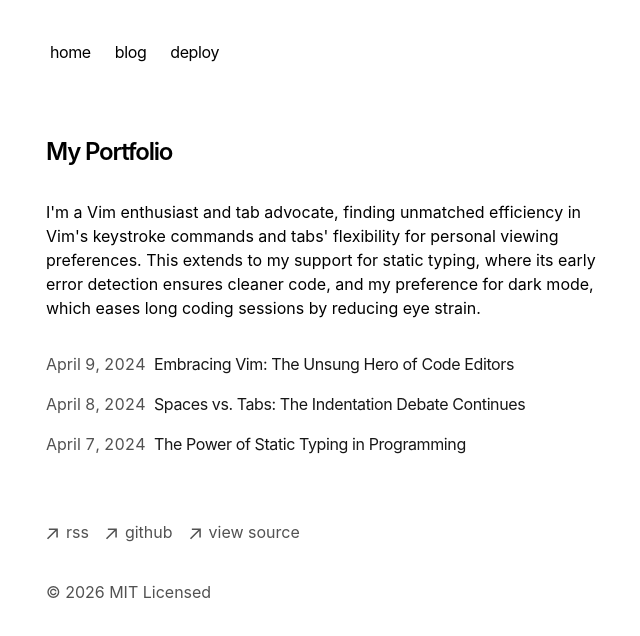
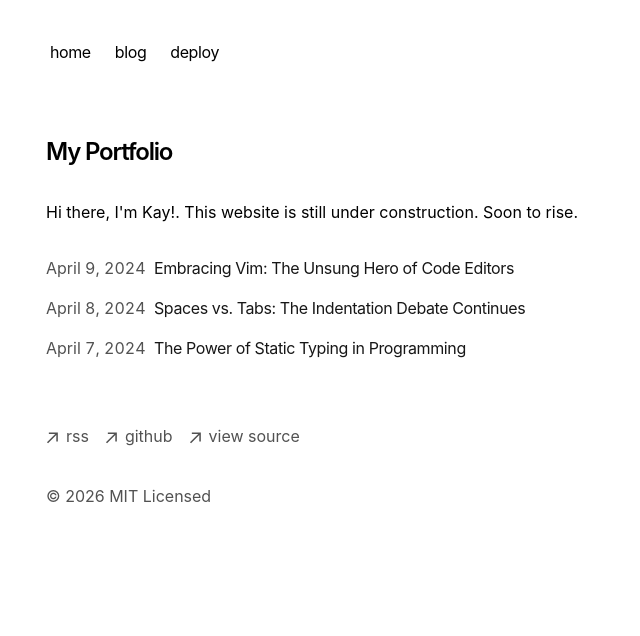
Before and after one commit to kay-16/my-portfolio, a Next.js app: page / in a window 1280 px wide. Shown: the top 636 px of the page, without its empty margins (306-946 px from the left). Built offline with nearby package versions, Linux system fonts and the light colour scheme.

Commit message:
change content in main page

```diff
--- a/app/page.tsx
+++ b/app/page.tsx
@@ -7,11 +7,7 @@ export default function Page() {
         My Portfolio
       </h1>
       <p className="mb-4">
-        {`I'm a Vim enthusiast and tab advocate, finding unmatched efficiency in
-        Vim's keystroke commands and tabs' flexibility for personal viewing
-        preferences. This extends to my support for static typing, where its
-        early error detection ensures cleaner code, and my preference for dark
-        mode, which eases long coding sessions by reducing eye strain.`}
+        {`Hi there, I'm Kay!. This website is still under construction. Soon to rise.`}
       </p>
       <div className="my-8">
         <BlogPosts />
```
Also changed, not shown: tsconfig.json (+9 -3 lines).
